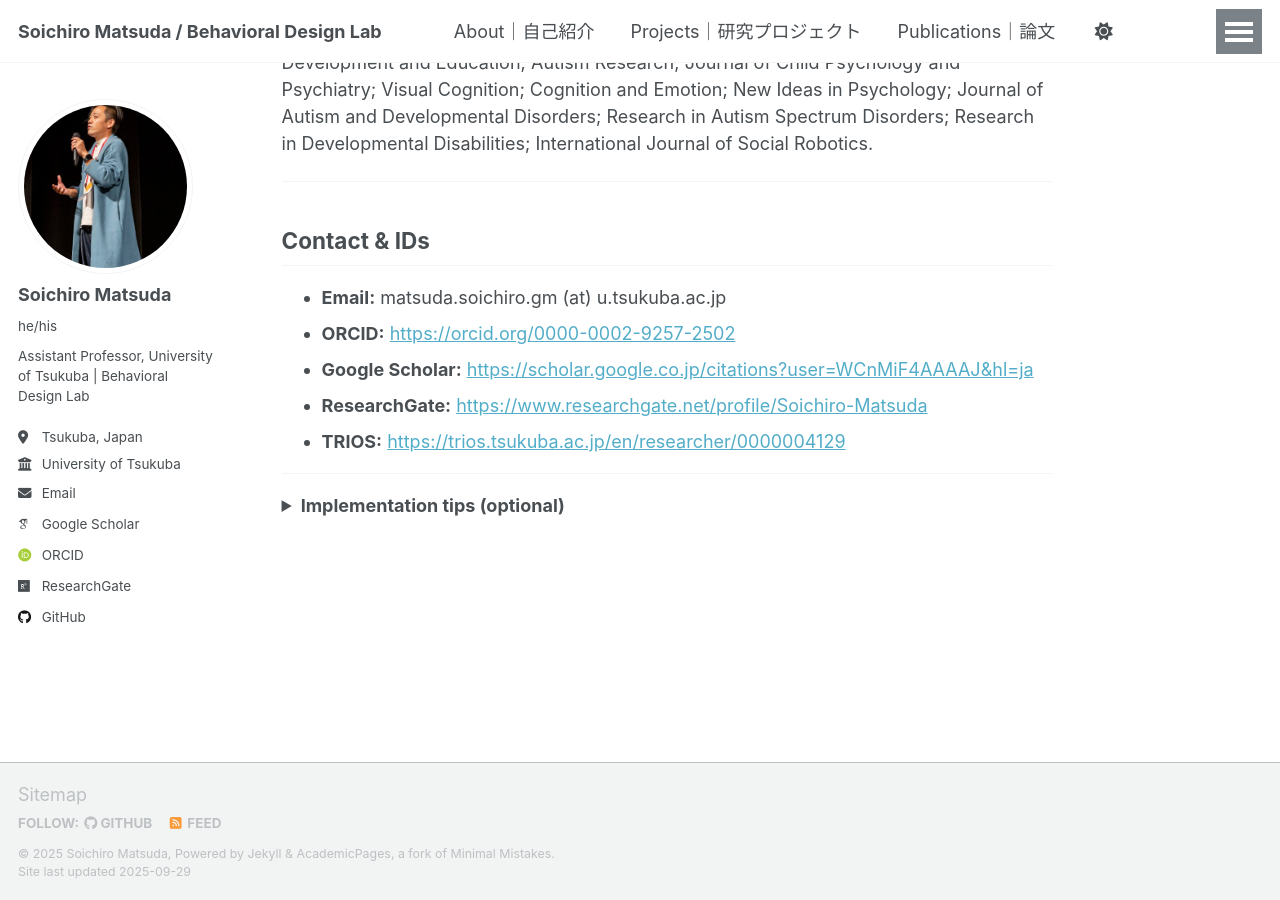
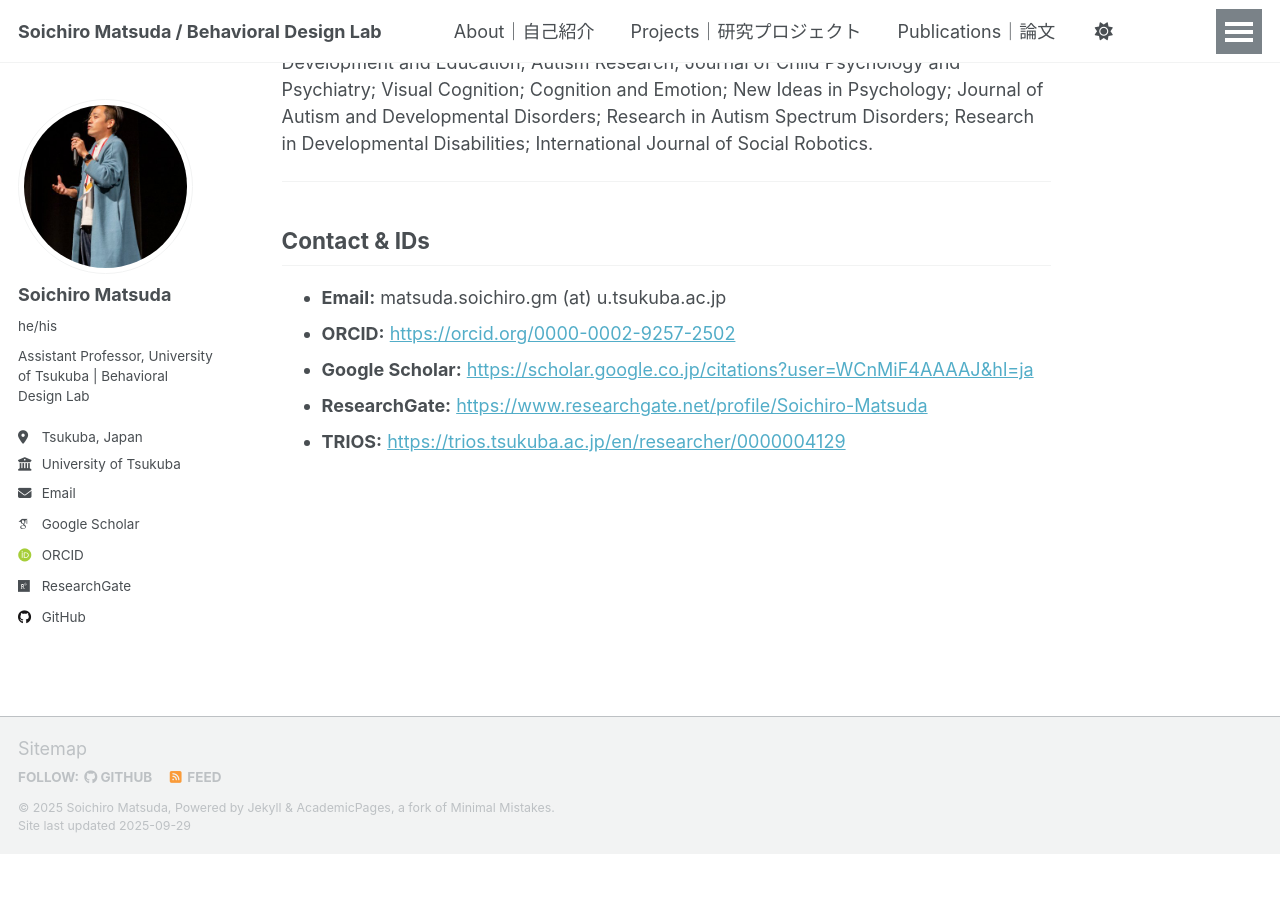
Before and after one commit to BehavioralDesignerMatsuda/BehavioralDesignerMatsuda.github.io, a Jekyll site: the page built from _pages/about.md, in a window 1280 px wide and 900 px high, scrolled down 3918 px. Built offline with Jekyll 4.4.1, drawn with Linux system fonts in a browser that asks for light colours; some web fonts are replaced; a script that is not in the unit is left out; after the commit the page ends 4772 px from its top, so only the background shows below that.

Commit message:
Update about.md

```diff
--- a/_pages/about.md
+++ b/_pages/about.md
@@ -107,13 +107,3 @@ BMC Psychology; BMC Digital Health; IEEE Robotics and Automation Letters; Intera
 - **Google Scholar:** <https://scholar.google.co.jp/citations?user=WCnMiF4AAAAJ&hl=ja>
 - **ResearchGate:** <https://www.researchgate.net/profile/Soichiro-Matsuda>
 - **TRIOS:** <https://trios.tsukuba.ac.jp/en/researcher/0000004129>
-
----
-
-<details>
-  <summary><strong>Implementation tips (optional)</strong></summary>
-
-- Because this page is the **home** (`permalink: /`), keep the top paragraph concise, and let the **About** content live below the fold.
-- If you later prefer a dedicated About page, create `/about/` with the same body and remove the `redirect_from` entries above.
-- Add a language toggle in the nav (e.g., **EN / 日本語**) and mirror this structure at `/ja/about/`.
-</details>
```
